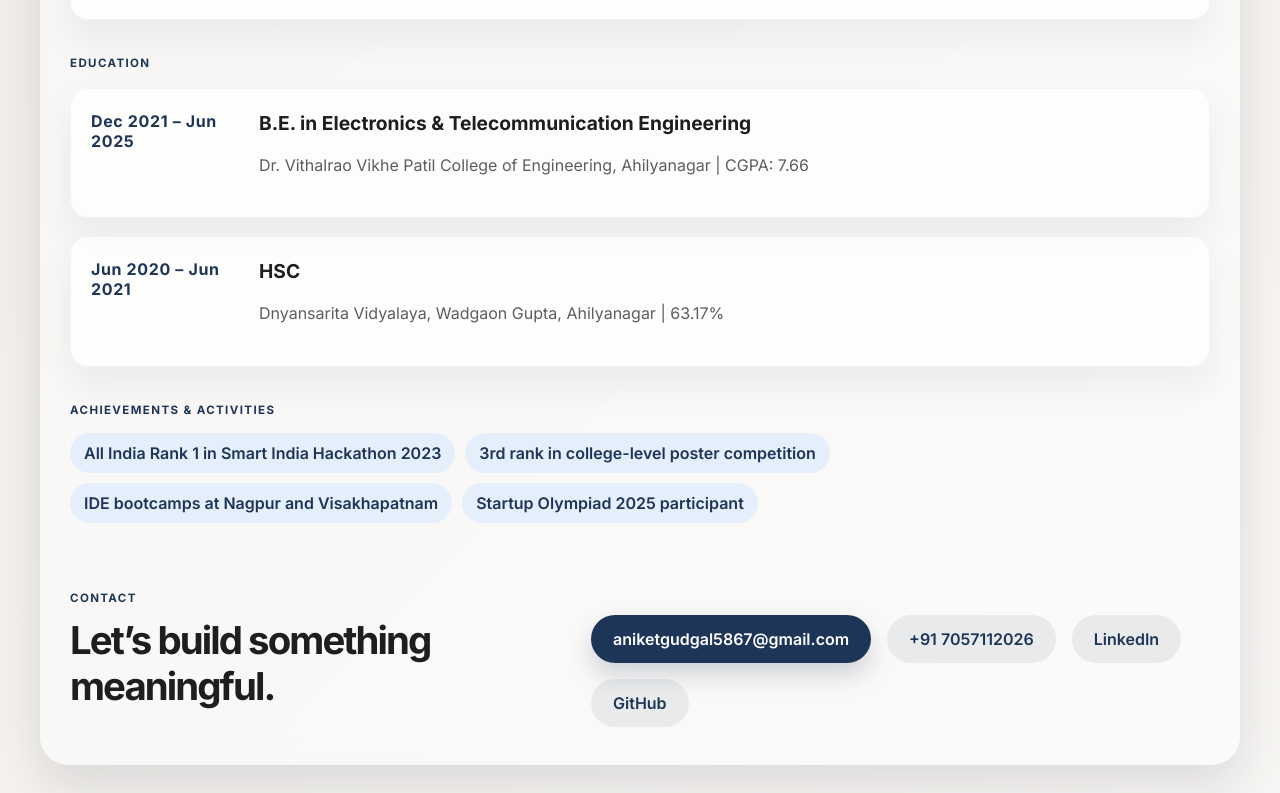
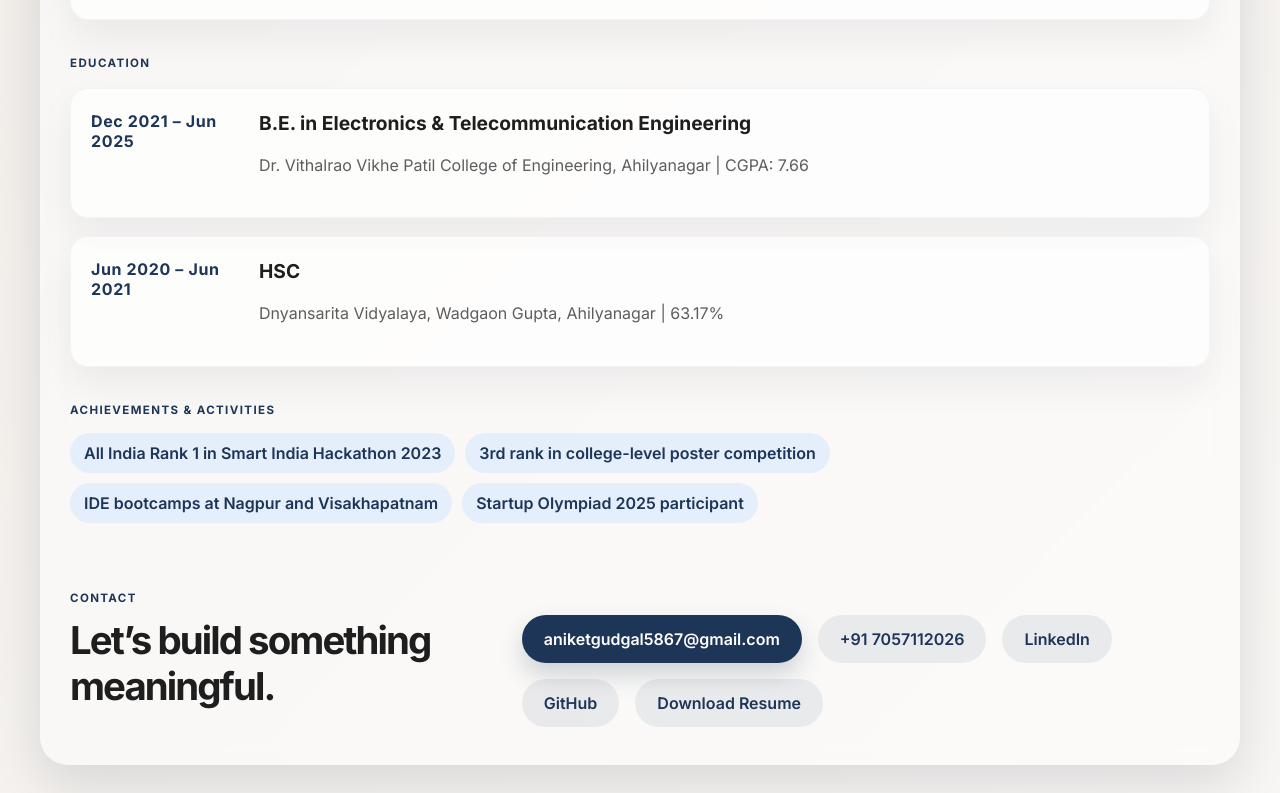
Before and after one commit to Aniketgudgal/Portfolio, a plain HTML site: page index.html in a window 1280 px wide. Shown: the part 2357-3150 px from the top of the page. Drawn offline with Linux system fonts and the light colour scheme.

Commit message:
Add contact resume button

```diff
--- a/index.html
+++ b/index.html
@@ -252,6 +252,14 @@
             rel="noreferrer"
             >GitHub</a
           >
+          <a
+            href="Aniket_Gudgal_Java_Full_Stack_Developer.pdf"
+            class="btn btn-secondary"
+            target="_blank"
+            rel="noreferrer"
+            download
+            >Download Resume</a
+          >
         </div>
       </footer>
     </div>
```
